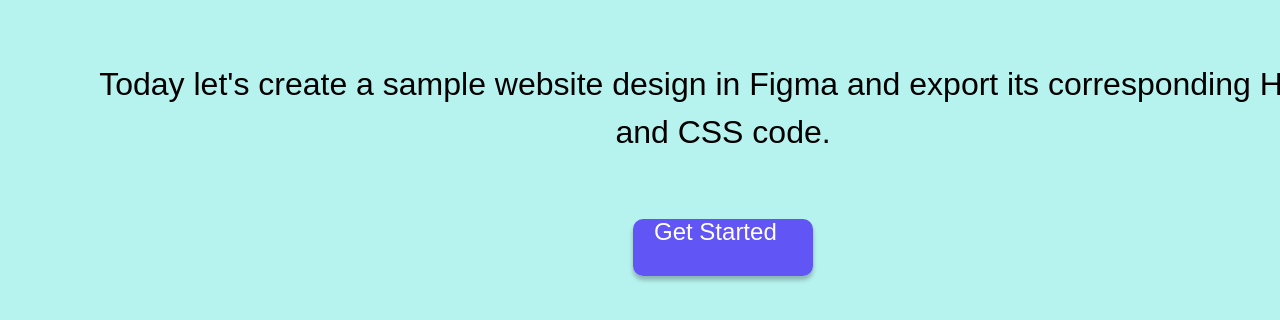
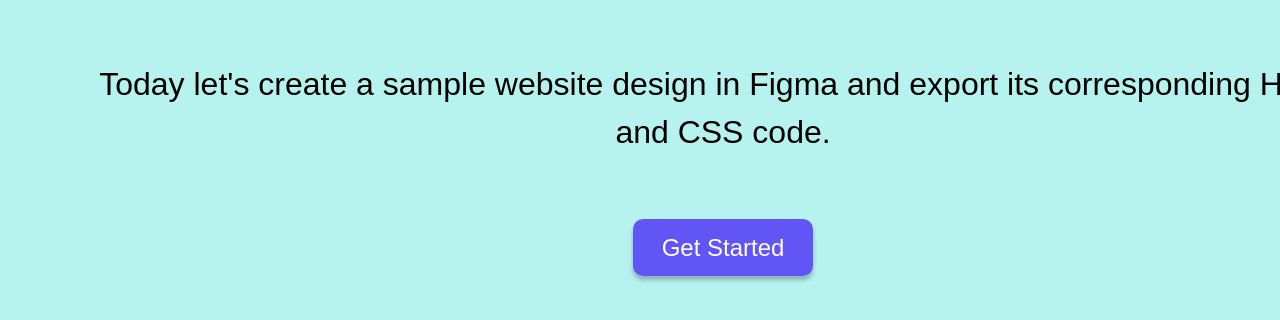
Before and after one commit to sboyanap-sanju/FIGMA, a plain HTML site: page index.html in a window 1280 px wide. Shown: the part 476-796 px from the top of the page. Drawn offline with nearby package versions, Linux system fonts and the light colour scheme.

Commit message:
Add files via upload

```diff
--- a/css/styles.css
+++ b/css/styles.css
@@ -114,6 +114,9 @@
   height: 57px;
   position: relative;
   box-shadow: 0px 4px 4px 0px rgba(0, 0, 0, 0.25);
+  display: flex;
+  align-items: center;
+  justify-content: center;
 }
 .get-started {
   color: #ffffff;
@@ -121,7 +124,5 @@
   font-family: "Montserrat-Regular", sans-serif;
   font-size: 24px;
   font-weight: 400;
-  position: absolute;
-  left: 654px;
-  top: 690px;
+  position: relative;
 }
--- a/css/styles2.css
+++ b/css/styles2.css
@@ -135,12 +135,12 @@
 }
 .budt-748-information-systems-projects {
   color: #000000;
-  text-align: center;
+  text-align: left;      /* changed from center */
   font-family: "Montserrat-Bold", sans-serif;
   font-size: 45px;
   font-weight: 700;
   position: absolute;
-  left: 1px;
+  left: 80px;             /* changed from 1px to match frame-4 */
   top: 175px;
   width: 1252px;
   height: 101px;
--- a/index.html
+++ b/index.html
@@ -34,9 +34,9 @@
       <div class="today-let-s-create-a-sample-website-design-in-figma-and-export-its-corresponding-html-and-css-code">
         Today let's create a sample website design in Figma and export its corresponding HTML and CSS code.
       </div>
-      <div class="rectangle-1"></div>
-    </div>
-    <div class="get-started">Get Started</div>
+      <div class="rectangle-1">
+  <div class="get-started">Get Started</div>
+</div>
 
   </div>
 </body>
```
